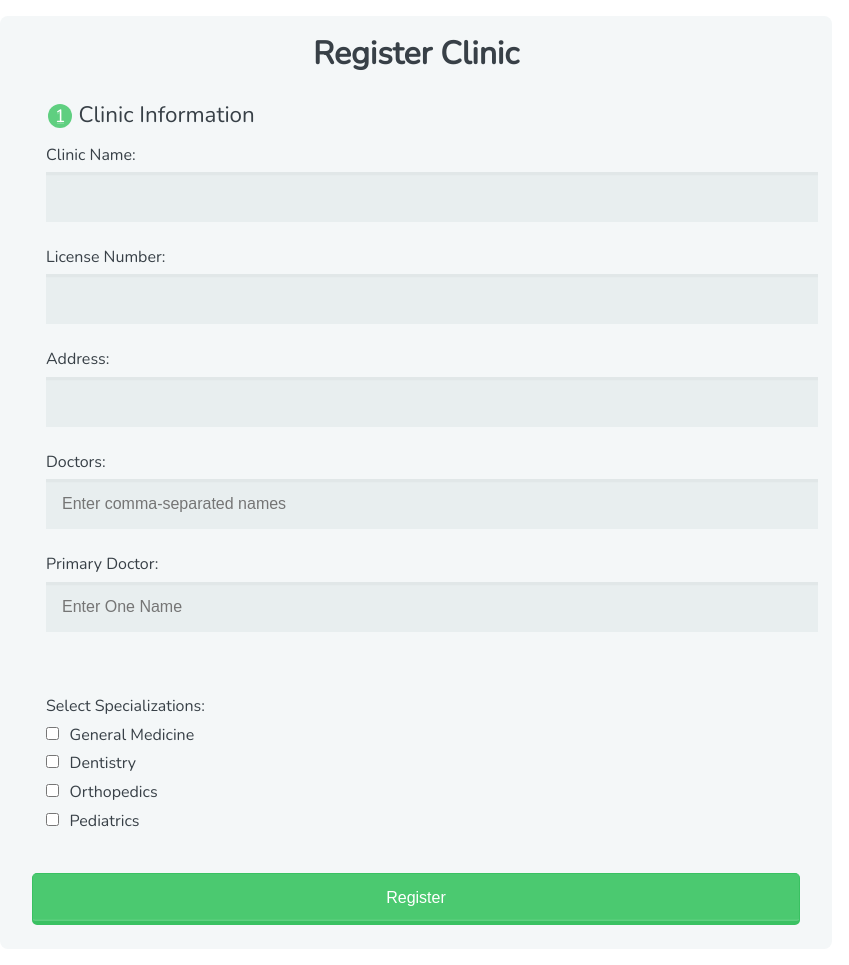
After one commit to aakashrajaraman/HealthSync, a Flask app: page /clinicRedir in a window 1280 px wide. The commit adds this page. Shown: the whole page, without its empty margins (224-1073 px from the left). Run offline with Flask 3, Linux system fonts and the light colour scheme.

Commit message:
created user sign up forms

```diff
--- a/main.py
+++ b/main.py
@@ -2,6 +2,7 @@
 from flask import Flask, render_template, request, redirect, url_for, session
 import firebase_admin
 from firebase_admin import credentials, firestore
+import datetime
 
 
 
@@ -17,7 +18,7 @@ firestoreDB = firestore.client()
 
 @app.route('/', methods = ['GET'])
 def index():
-    return render_template('userSignUp.html')
+    return render_template('login.html')
 
 @app.route('/login', methods = ['GET', 'POST'])
 def login():
@@ -46,6 +47,12 @@ def logout():
     return redirect(url_for('login'))
 #should go to the respective dashboard
     return render_template('login.html')
+@app.route('/userRedir', methods =['POST', 'GET'])
+def userRedir():
+    return render_template('userSignUp.html')
+@app.route('/clinicRedir', methods =['POST', 'GET'])
+def clinicRedir():
+    return render_template('clinicSignUp.html')
 @app.route('/userSignUp', methods =['POST'])
 def userSignUp():
     name = request.form['name']
@@ -54,11 +61,12 @@ def userSignUp():
     password = request.form['password']
     address = request.form['address']
     phone = request.form['phone']
-    date = request.form['date']
+    date = datetime.datetime.strptime(request.form['date'], '%Y-%m-%d').date().strftime('%m%d%Y')
     aadhaar = request.form['aadhaar']
     user_bio = request.form['user_bio']
     user_job = request.form['user_job']
     checkbox_values = request.form.getlist('checkbox')
+    phone = int(phone)
     patient_data = {
         'name': name,
         'username': username,
@@ -73,8 +81,13 @@ def userSignUp():
         'checkbox_values': checkbox_values
     }
     firestoreDB.collection('patients').add(patient_data)
-    print("Patient data added")
     return render_template('login.html')
+
+@app.route('/clinicSignUp', methods =['POST'])
+def clinicSignUp():
+    render_template('clinicSignUp.html')
+
+
 
 if __name__ == '__main__':
     app.run(port=3000, debug=True)
--- a/static/login.css
+++ b/static/login.css
@@ -87,14 +87,12 @@ button {
     font-weight: 500;
     color: #fff;
     width: 9em;
-    height: 3em;
-    line-height: 2em;
+    height: 4em;
     text-align: center;
     background: linear-gradient(90deg, #4158d0, #f441a5, #ffcc70, #4158d0);
     background-size: 300%;
     border-radius: 2rem;
     z-index: 1;
-    margin-top: 1.875rem;
     cursor: pointer;
   }
   button:hover {
--- /dev/null
+++ b/templates/clinicSignUp.html
@@ -0,0 +1,61 @@
+<!DOCTYPE html>
+<html lang="en">
+
+<head>
+    <meta charset="utf-8">
+    <meta name="viewport" content="width=device-width, initial-scale=1.0">
+    <title>Register Clinic</title>
+    <link rel="stylesheet" href="{{ url_for('static', filename='userSignUp.css') }}">
+    <link href='https://fonts.googleapis.com/css?family=Nunito:400,300' rel='stylesheet' type='text/css'>
+    <style>
+        /* Add custom styles here */
+    </style>
+</head>
+
+<body>
+    <form action="{{ url_for('clinicSignUp') }}" method="post">
+
+        <h1>Register Clinic</h1>
+
+        <fieldset>
+            <!-- All fields are required -->
+            <legend><span class="number">1</span>Clinic Information</legend>
+
+            <label for="name">Clinic Name:</label>
+            <input type="text" id="name" name="name" required>
+
+            <label for="license">License Number:</label>
+            <input type="text" id="license" name="license" required>
+
+            <label for="address">Address:</label>
+            <input type="text" id="address" name="address" required>
+
+            <label for="doctors">Doctors:</label>
+            <input type="text" id="doctors" name="doctors" placeholder="Enter comma-separated names" required>
+            <label for="primDoc">Primary Doctor:</label>
+            <input type="text" id="primDoc" name="primDoc" placeholder="Enter One Name" required>
+
+
+
+
+        </fieldset>
+
+        <fieldset>
+            <label>Select Specializations:</label>
+            <input type="checkbox" value="General Medicine" name="specializations[]">
+            <label class="light">General Medicine</label><br>
+            <input type="checkbox" value="Dentistry" name="specializations[]">
+            <label class="light">Dentistry</label><br>
+            <input type="checkbox" value="Orthopedics" name="specializations[]">
+            <label class="light">Orthopedics</label><br>
+            <input type="checkbox" value="Pediatrics" name="specializations[]">
+            <label class="light">Pediatrics</label><br>
+            <!-- Add more specialization checkboxes as needed -->
+
+        </fieldset>
+
+        <button type="submit">Register</button>
+    </form>
+</body>
+
+</html>
--- a/templates/login.html
+++ b/templates/login.html
@@ -44,8 +44,8 @@
         <div class="overlay-pannel overlay-right">
           <h1>Create Account</h1>
           <p>Start Your Journey with Us</p>
-          <button id="signUp" class="overBtn">Register Your Clinic</button>
-          <button id="signUp" class="overBtn">Register as a Patient</button>
+          <a href = "{{url_for('clinicRedir')}}"><button id="signUp"   class="overBtn">Register Your Clinic</button></a>
+          <a  href = "{{url_for('userRedir')}}"><button id="signUp"  class="overBtn">Register as a Patient</button></a>
         </div>
       </div>
     </div>
```
Also changed, not shown: static/clinicSignUp.css (added, +102 -0 lines), templates/registerClinic.html (deleted).
